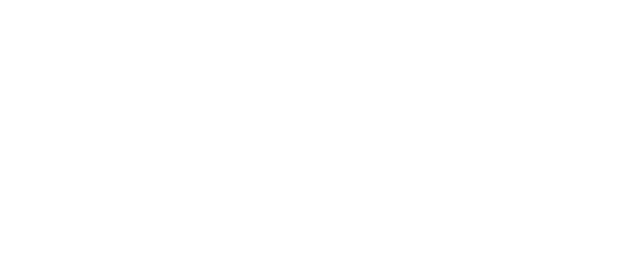
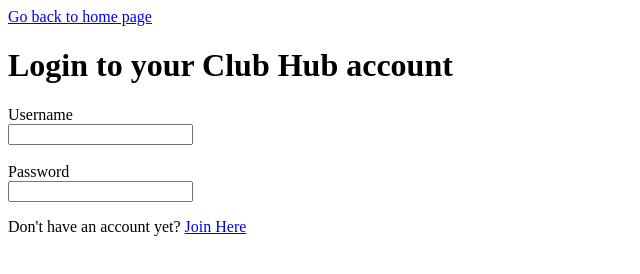
Before and after one commit to destroyer22719/ClubHub, a website: page public/login.html in a window 1280 px wide. Shown: the whole page, without its empty margins (0-640 px from the left). Drawn offline with Linux system fonts and the light colour scheme.

Commit message:
Made hyper link to login page from home page. Started Login page. Made register file

```diff
--- a/public/login.html
+++ b/public/login.html
@@ -0,0 +1,29 @@
+<html lang="en">
+<head>
+  <title>Club Hub Login</title>
+</head>
+
+<body>
+  <header>
+    <a href="index.html">Go back to home page</a>
+  </header>
+  <main>
+    <h1>Login to your Club Hub account</h1>
+
+    <!-- Where the input will go-->
+    <form>
+      Username
+      <br>
+      <input type ="string" name="name" >
+      <br><br>
+      Password
+      <br>
+      <input type ="string" name="password" >
+    </form>
+  </main>
+  <footer>
+    Don't have an account yet?
+    <a  href="register.html">Join Here</a>
+  </footer>
+</body>
+</html>
```
Also changed, not shown: public/index.html (+1 -1 lines), public/register.html (added).
